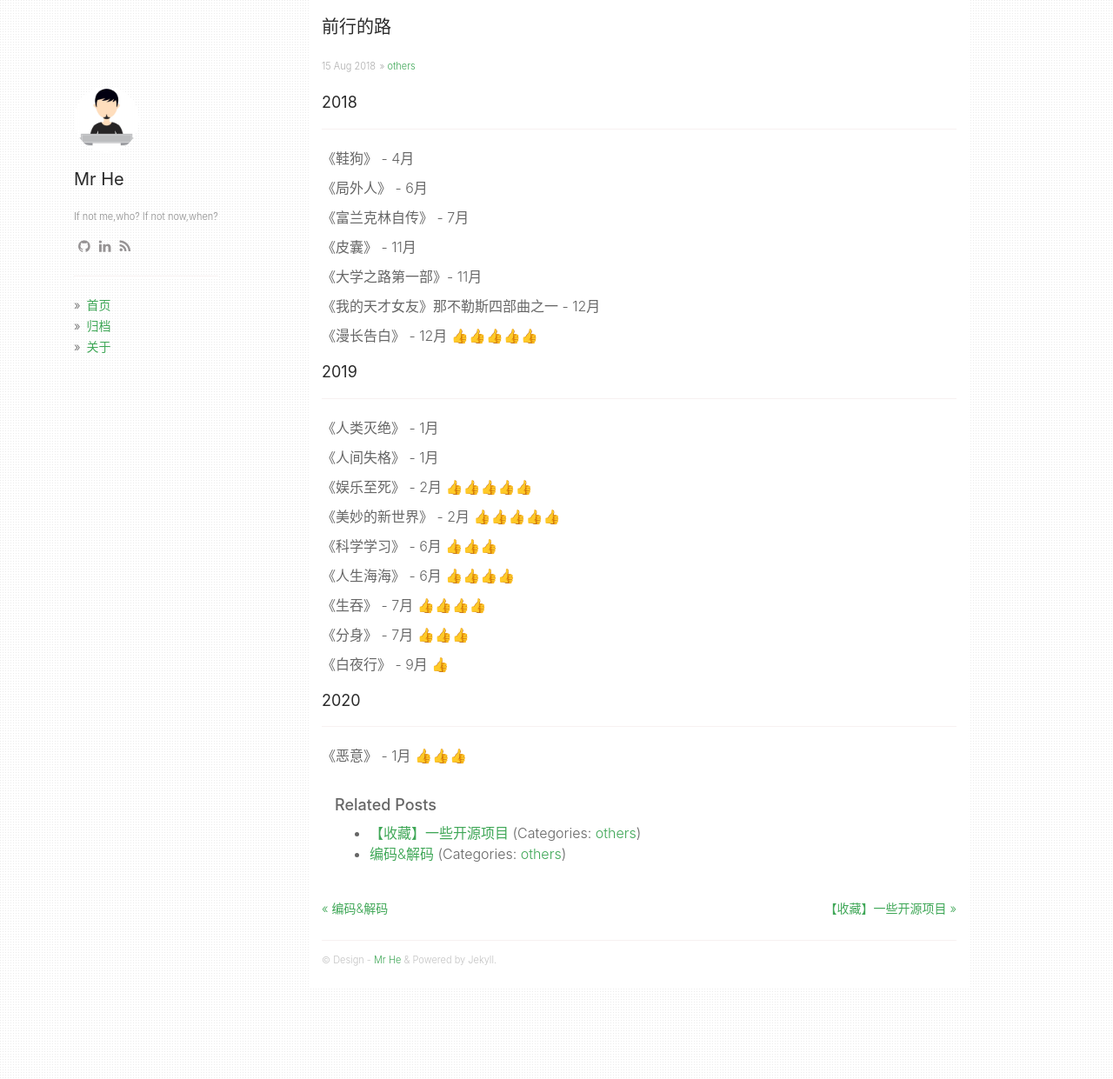
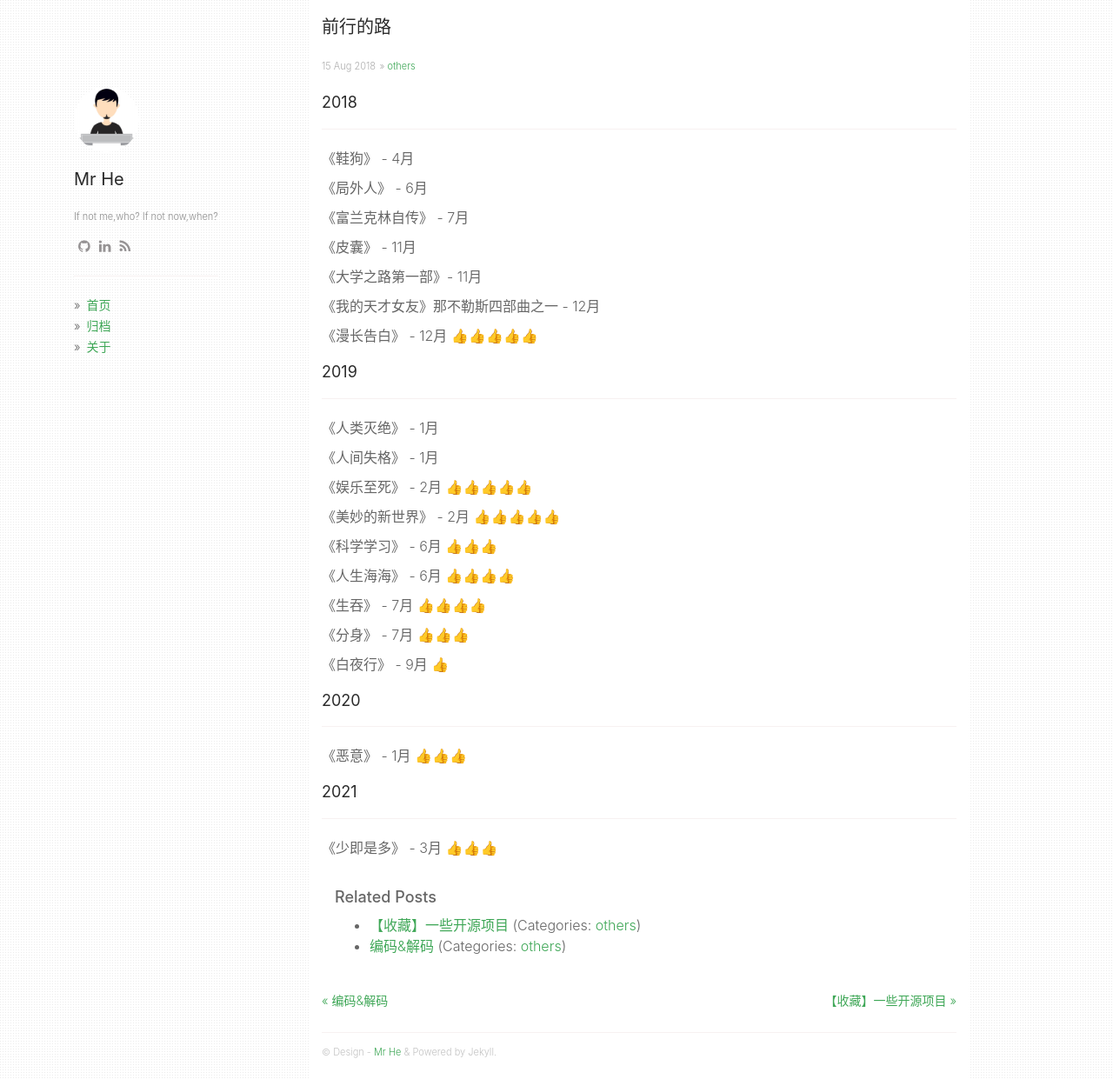
Before and after one commit to alphaletsgo/alphaletsgo.github.com, a Jekyll site: the page built from _posts/2018-08-16-books-viewslist.md, in a window 1280 px wide and 1241 px high. Shown: the whole window at 87% size. Built offline with Jekyll 4.4.1, drawn with Linux system fonts in a browser that asks for light colours; nearby versions of some CDN libraries.

Commit message:
modify books

```diff
--- a/_posts/2018-08-16-books-viewslist.md
+++ b/_posts/2018-08-16-books-viewslist.md
@@ -46,3 +46,7 @@ categories: [others]
 ## 2020
 ---
 《恶意》 - 1月 👍👍👍
+
+## 2021
+---
+《少即是多》 - 3月 👍👍👍
```
